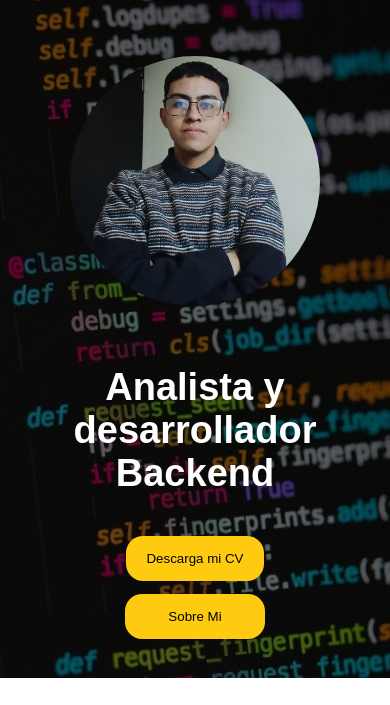
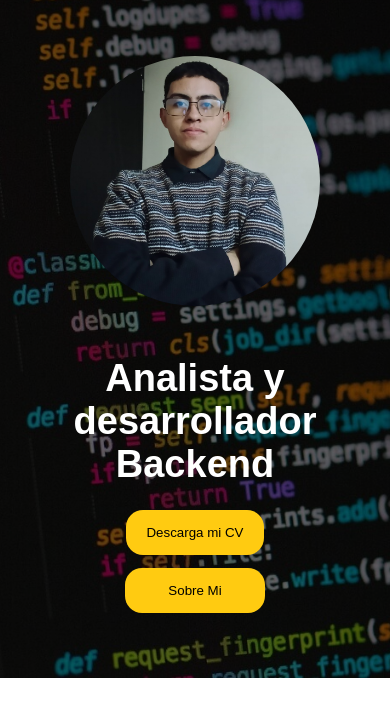
Before and after one commit to camidev234/portfolio, a plain HTML site: page index.html in a window 390 px wide. Shown: the part 139-844 px from the top of the page. Drawn offline with nearby package versions, Linux system fonts and the light colour scheme.

Commit message:
update btns

```diff
--- a/styles/style.css
+++ b/styles/style.css
@@ -105,6 +105,7 @@
         align-items: center;
         /* background-color: #812a2a; */
         flex-direction: column;
+        gap: 18px;
     }
 
     .text-present h1 {
@@ -115,7 +116,7 @@
 
     .text-present {
         width: 100%;
-        height: 60%;
+        height: 40%;
         display: flex;
         justify-content: center;
         align-items: center;
```
